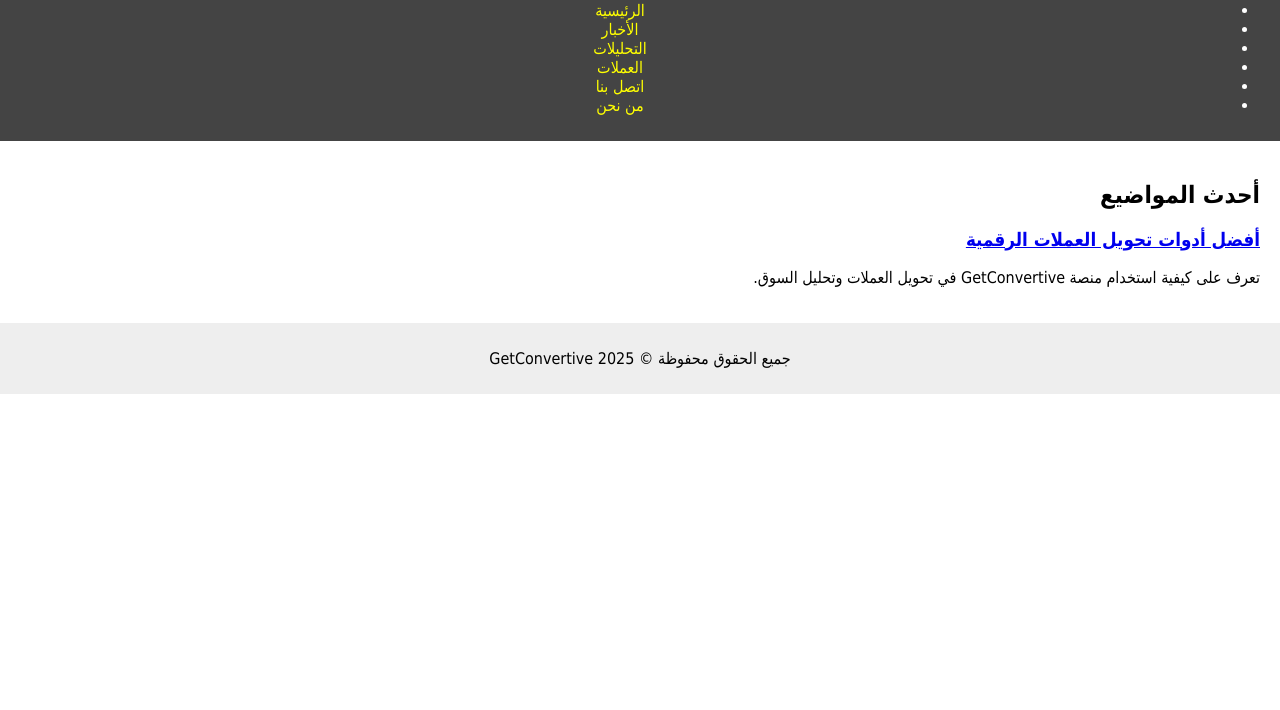
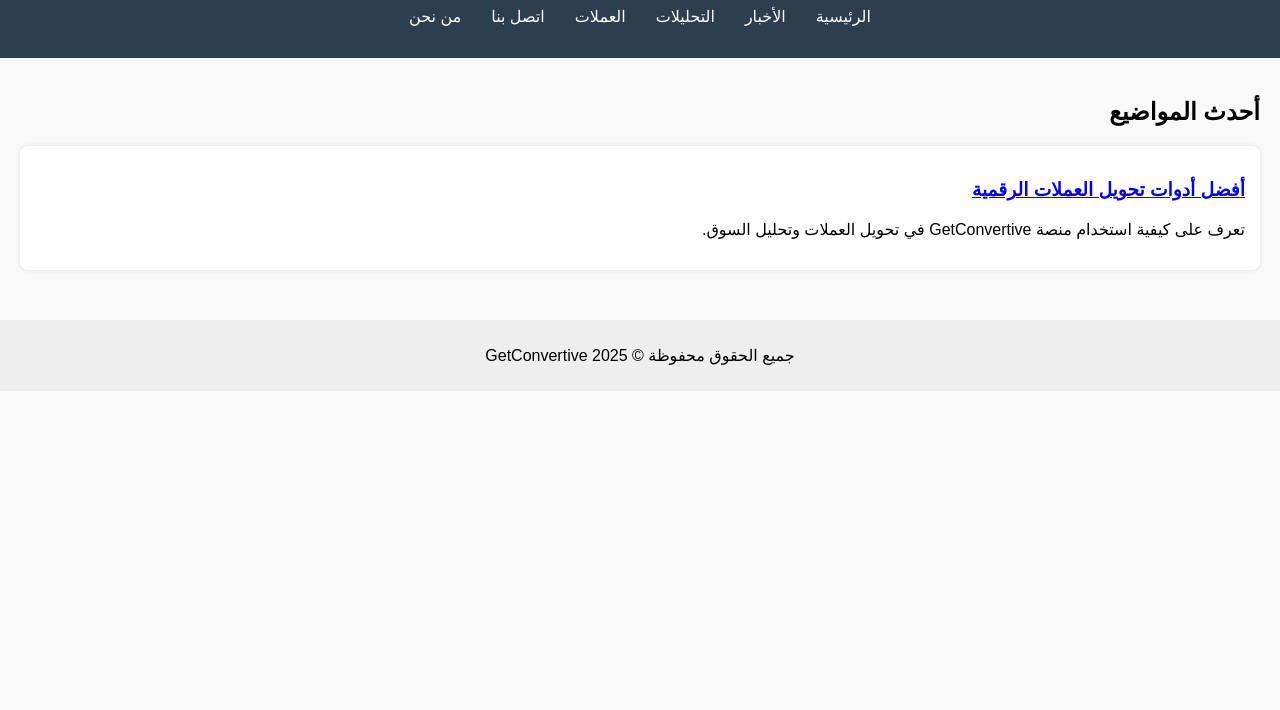
Before and after one commit to nehal40/crypto-converter, a plain HTML site: page index.html in a window 1280 px wide. Shown: the part 90-800 px from the top of the page. Drawn offline with Linux system fonts and the light colour scheme.

Commit message:
Update style.css

```diff
--- a/style.css
+++ b/style.css
@@ -1,24 +1,9 @@
-body {
-  font-family: Tahoma, sans-serif;
-  direction: rtl;
-  margin: 0; padding: 0;
-}
-header {
-  background-color: #444;
-  color: white;
-  padding: 10px;
-  text-align: center;
-}
-nav a {
-  color: #ff0;
-  text-decoration: none;
-  margin: 0 10px;
-}
-main {
-  padding: 20px;
-}
-footer {
-  background-color: #eee;
-  padding: 10px;
-  text-align: center;
-}
+
+body { font-family: 'Arial', sans-serif; direction: rtl; background: #f9f9f9; margin: 0; padding: 0; }
+header { background: #2c3e50; color: white; padding: 1em; text-align: center; }
+nav ul { list-style: none; padding: 0; display: flex; justify-content: center; flex-wrap: wrap; }
+nav ul li { margin: 0 15px; }
+nav ul li a { color: white; text-decoration: none; }
+main { padding: 20px; }
+.featured article { background: white; padding: 15px; margin-bottom: 10px; border-radius: 8px; box-shadow: 0 0 5px rgba(0,0,0,0.1); }
+footer { background: #eee; text-align: center; padding: 10px; margin-top: 20px; }
```
